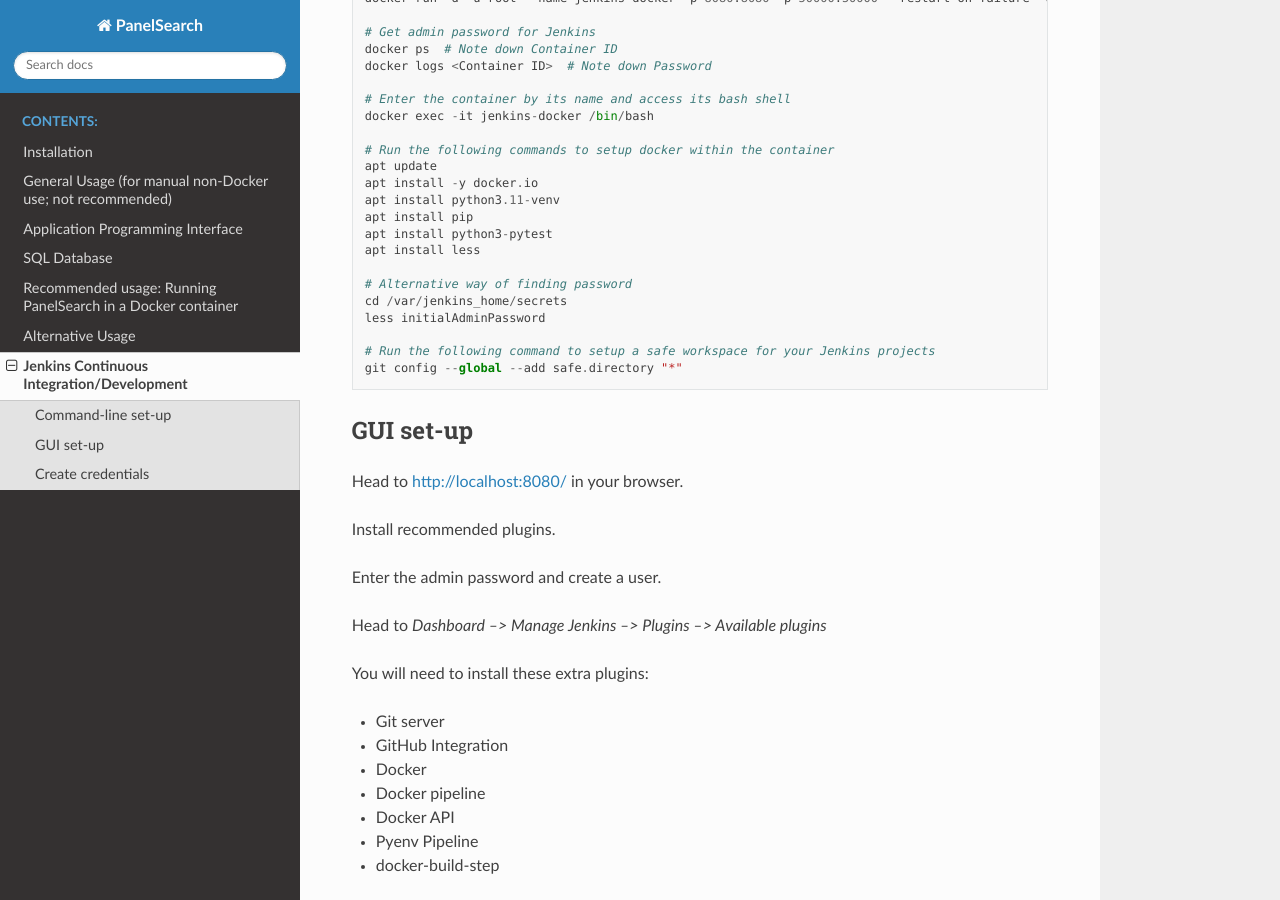
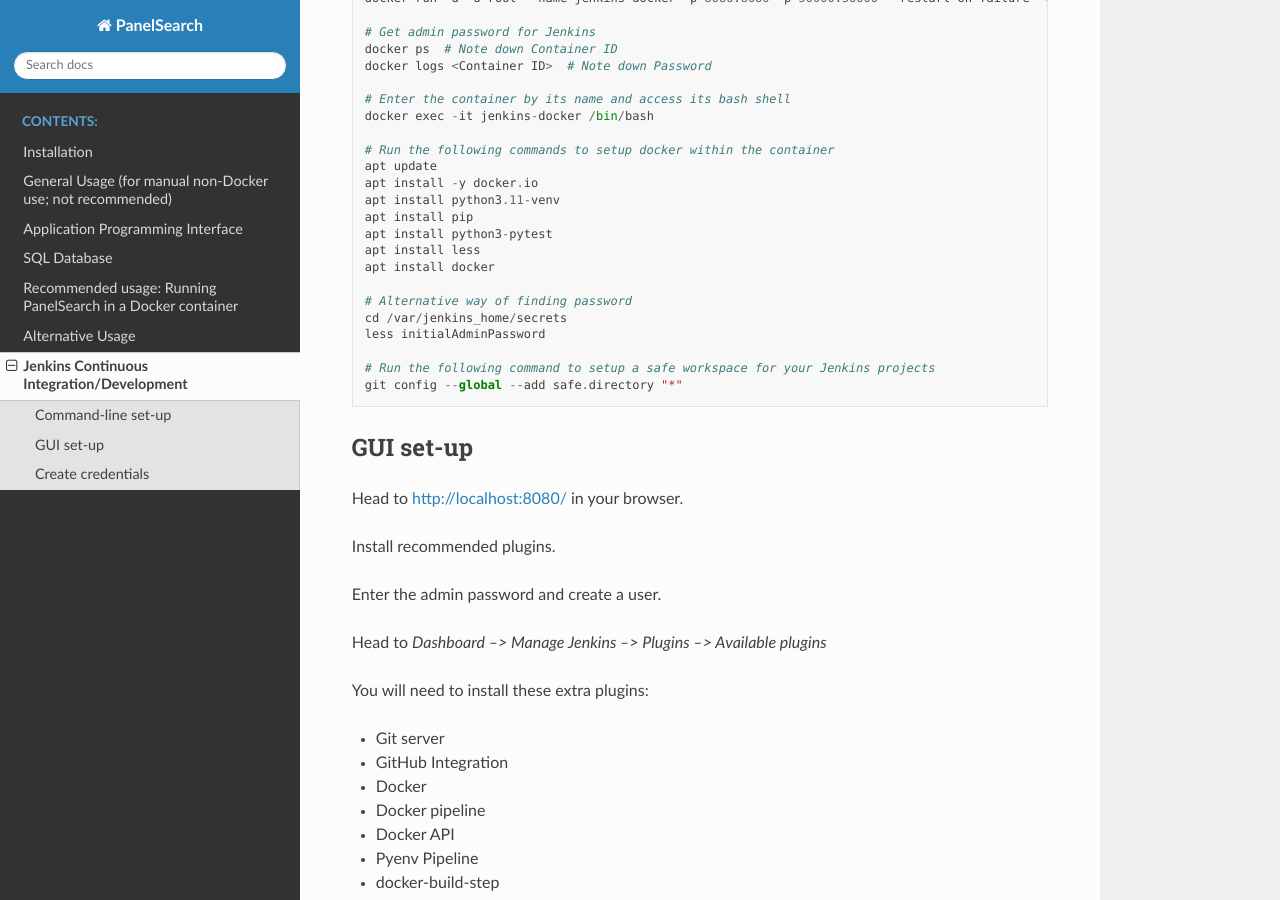
Before and after one commit to isabelrem/2023-Software-Development-Assessment, a Sphinx documentation site: the page built from docs/source/jenkins.rst, in a window 1280 px wide and 900 px high, scrolled down 548 px. Built offline with Sphinx 7.4.7 and the Read the Docs theme 2.0.0, drawn with Linux system fonts in a browser that asks for light colours; pages that are not in the unit, such as notebooks, are missing from menus.

Commit message:
Update jenkins.rst

```diff
--- a/docs/source/jenkins.rst
+++ b/docs/source/jenkins.rst
@@ -32,6 +32,7 @@
   apt install pip
   apt install python3-pytest
   apt install less
+  apt install docker
 
   # Alternative way of finding password
   cd /var/jenkins_home/secrets
```
